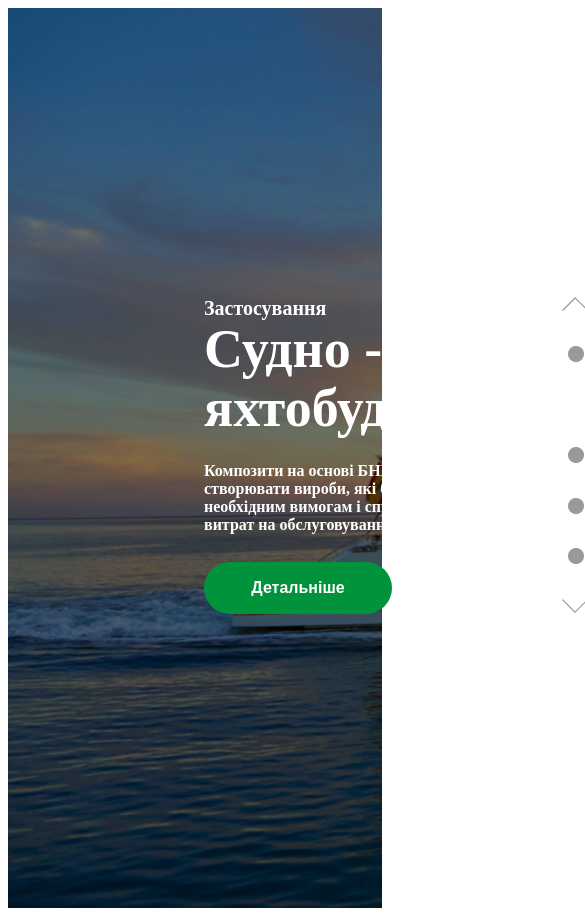
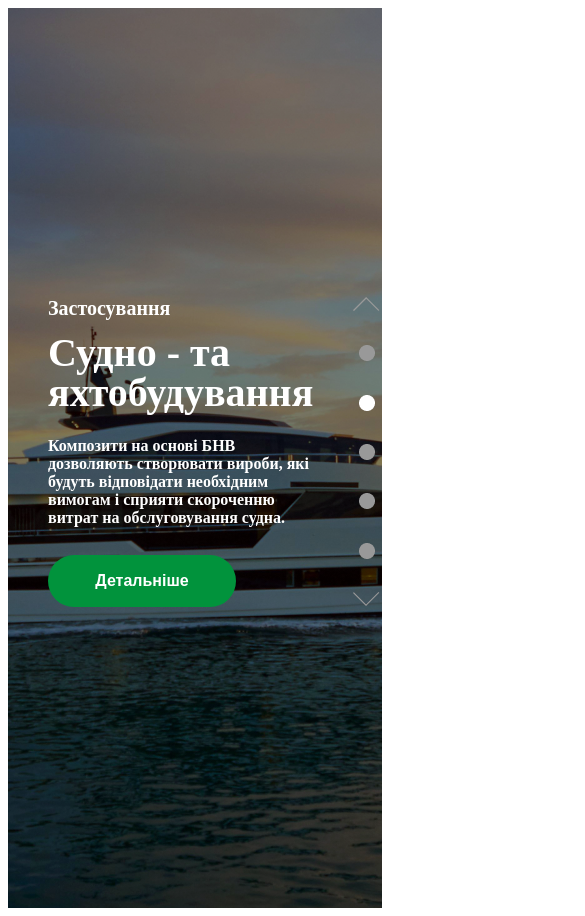
Before and after one commit to PrimaMicher/Pawo, a plain HTML site: page index.html in a window 390 px wide. Shown: the whole page, 585 px wide, since content can reach past the window. Drawn offline with Linux system fonts and the light colour scheme.

Commit message:
add commit

```diff
--- a/style.css
+++ b/style.css
@@ -1,12 +1,7 @@
-/**{*/
-/*    font-family: 'Exo 2', sans-serif;*/
-/*    padding: 0;*/
-/*    margin: 0;*/
-/*}*/
+
 .box {
-    background:linear-gradient(rgba(0,0,0,0.5),rgba(0,0,0,0.5)),  url(./images/fone.jpg);
+    background:linear-gradient(rgba(0,0,0,0.5),rgba(0,0,0,0.5)),  url(./images/fone.jpg) center no-repeat;
     height: 900px;
-
 }
 .child_box{
     display: flex;
@@ -14,31 +9,24 @@
 }
 .left_side {
     color: #ffffff;
-    /*display: block;*/
     flex-wrap: wrap;
     margin-left: 196px;
     padding-top: 289px;
-
-
 }
 
-
 .left_side_top {
-
     font-weight: bold;
     font-size: 20px;
-
+    margin: 0 0 13px 0;
 }
 
 .left_side_tit {
     font-size: 54px;
     font-weight: bold;
     line-height: 109.5%;
-
 }
 
 .left_side_text {
-
     font-weight: bold;
     font-size: 16px;
     margin-top: 24px;
@@ -59,8 +47,6 @@ button {
     margin-top: 28px;
     border: none;
     cursor: pointer;
-
-
 }
 .right_side{
     display: flex;
@@ -68,6 +54,29 @@ button {
     justify-content: space-between;
     align-items: center;
     margin-top: 289px;
-    margin-right:188px ;
+    margin-right:188px;
+    margin-left: 40px;
+}
 
+@media screen and (max-width: 1200px) {
+    .left_side {
+        margin-left: 90px;
+    }
+    .right_side {
+        margin-right: 90px;
+    }
 }
+@media screen and (max-width: 900px) {
+    .left_side {
+        margin-left: 40px;
+    }
+    .right_side {
+        margin-right: 40px;
+    }
+}
+@media screen and (max-width: 520px) {
+    .left_side_tit {
+        font-size: 40px;
+        line-height: 100%;
+    }
+}
```
